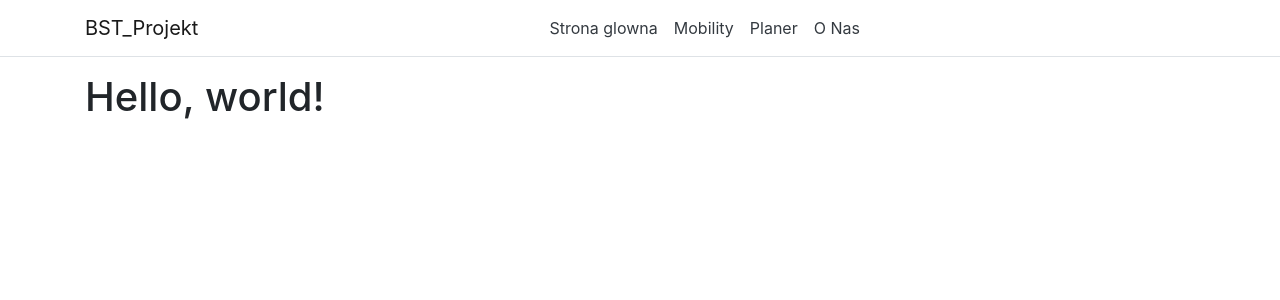
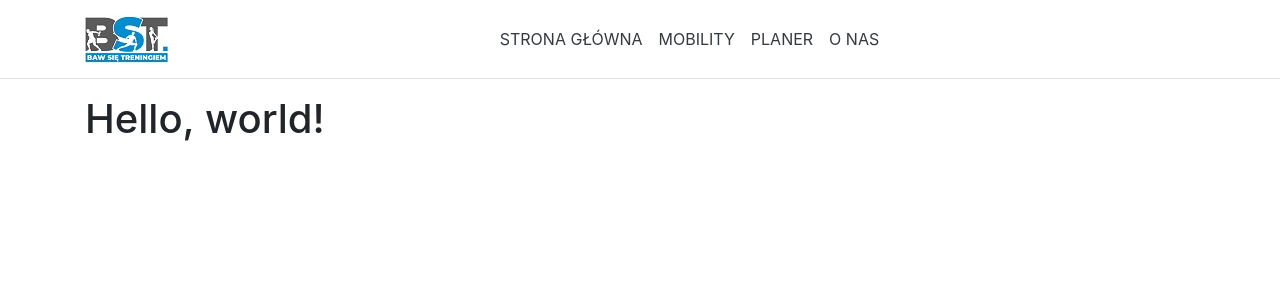
Before and after one commit to piotrpiorkowski/BST-Projekt, an Angular app in the folder ClientApp/: page / in a window 1280 px wide. Shown: the top 300 px of the page. Built offline with nearby package versions, Linux system fonts and the light colour scheme.

Commit message:
add a logo

```diff
--- a/ClientApp/src/app/nav-menu/nav-menu.component.html
+++ b/ClientApp/src/app/nav-menu/nav-menu.component.html
@@ -1,9 +1,9 @@
-<header>
+<header >
   <nav
     class="navbar navbar-expand-sm navbar-toggleable-sm navbar-light bg-white border-bottom mb-3"
   >
     <div class="container">
-      <a class="navbar-brand" [routerLink]="['/']">BST_Projekt</a>
+      <a class="navbar-brand" [routerLink]="['/']"><img src="assets/images/logo.jpg" width="83" height="52"></a>
       <button
         class="navbar-toggler order-first"
         type="button"
@@ -23,19 +23,20 @@
           <li class="nav-item"
               [routerLinkActive]="['link-active']"
               [routerLinkActiveOptions]="{ exact: true }">
-            <a class="nav-link text-dark" [routerLink]="['/']">Strona glowna</a>
+            <a class="nav-link text-dark" [routerLink]="['/']">STRONA GŁÓWNA</a>
           </li>
           <li class="nav-item" [routerLinkActive]="['link-active']">
-            <a class="nav-link text-dark" [routerLink]="['/counter']">Mobility</a>
+            <a class="nav-link text-dark" [routerLink]="['/counter']">MOBILITY</a>
           </li>
           <li class="nav-item" [routerLinkActive]="['link-active']">
-            <a class="nav-link text-dark" [routerLink]="['/fetch-data']">Planer</a>
+            <a class="nav-link text-dark" [routerLink]="['/fetch-data']">PLANER</a>
           </li>
           <li class="nav-item" [routerLinkActive]="['link-active']">
-            <a class="nav-link text-dark" [routerLink]="['/about-us']">O Nas</a>
+            <a class="nav-link text-dark" [routerLink]="['/about-us']">O NAS</a>
           </li>
         </ul>
       </div>
-    </div>
+
+      </div>
   </nav>
 </header>
```
Also changed, not shown: ClientApp/src/assets/images/logo.jpg (added), 1 other file (tests, documents, lock files or other folders).
